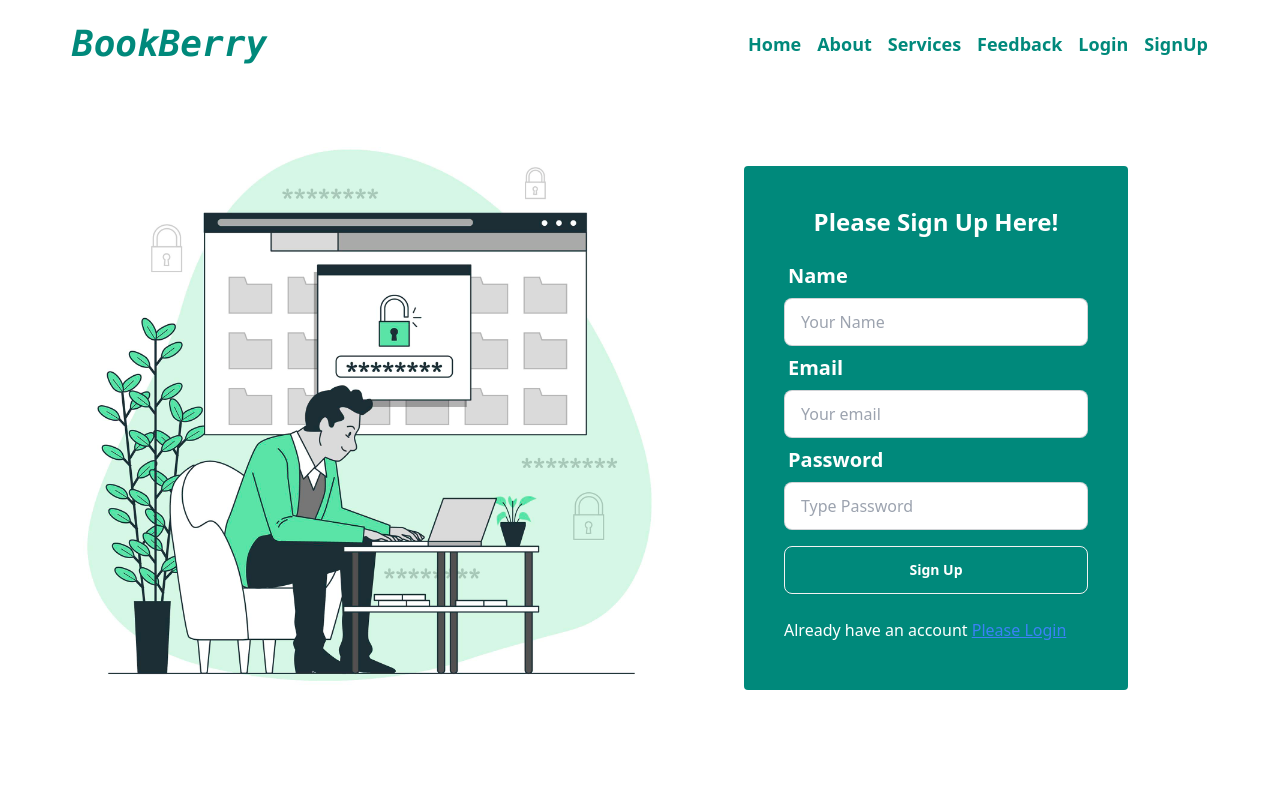
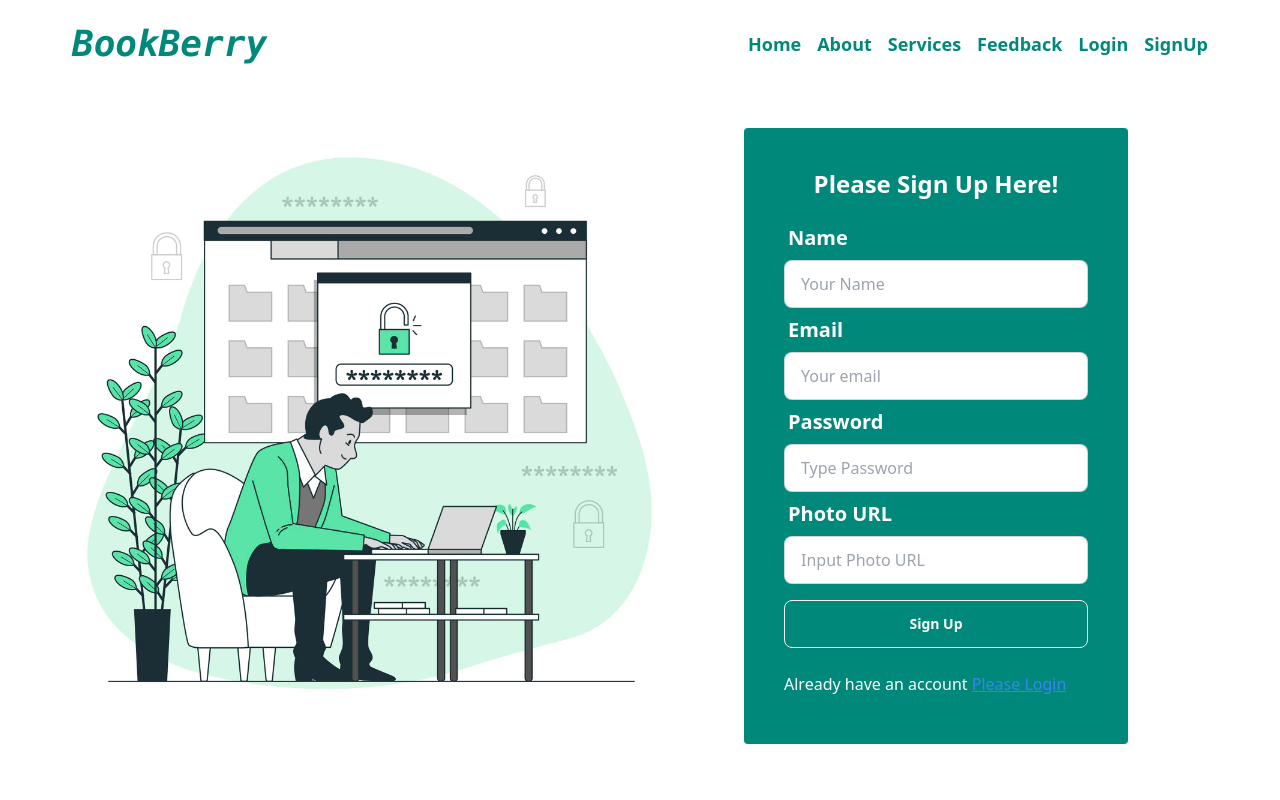
Before and after one commit to tonmoy3673/book-berry, a React (Vite) app: page /signUp in a window 1280 px wide. Shown: the top 800 px of the page. Built offline with nearby package versions, Linux system fonts and the light colour scheme; no server answers.

Commit message:
:bug: set photoURL in signup

```diff
--- a/src/components/Pages/SignUp.jsx
+++ b/src/components/Pages/SignUp.jsx
@@ -1,4 +1,3 @@
-
 
 import { useContext, useState } from 'react';
 import { useForm } from 'react-hook-form';
@@ -22,12 +21,13 @@ const SignUp = () => {
 
 
             const userInfo={
-                displayName:(data.name)
+                displayName:(data.name),
+                photoURL:data.photoURL
             }
             updateUser(userInfo)
             .then(()=>{
 
-                saveUser(data.name,data.email);
+                saveUser(data.name,data.email,data.photoURL);
             })
             .catch(err=>{
                 console.log(err)
@@ -41,8 +41,8 @@ const SignUp = () => {
         });
 
     }
-    const saveUser=(name,email)=>{
-        const user={name,email};
+    const saveUser=(name,email,photoURL)=>{
+        const user={name,email,photoURL};
         console.log(user);
         toast.success('Account Created Successfully!!')
             navigate(from,{replace:true});
@@ -100,6 +100,21 @@ const SignUp = () => {
 
                     </div>
 
+                    <div className="form-control w-full max-w-xs text-black">
+                        <label className="label">
+                            <span className="label-text text-xl font-semibold text-white">Photo URL</span>
+
+                        </label>
+                        <input type="text"
+                        {...register("photoURL",{
+                            required:'photoURL is required',
+
+                        })} placeholder="Input Photo URL"
+                        className="input input-bordered w-full max-w-xs" />
+                        {errors.photoURL && <p role='alert' className='text-red-600'>{errors.photoURL?.message}</p>}
+
+                    </div>
+
 
                    <div className='py-4'>
                    <input type="submit" className='btn w-full hover:bg-warning bg-[#00897B] text-white' value='Sign Up'/>
--- a/src/components/Shared/Header.jsx
+++ b/src/components/Shared/Header.jsx
@@ -27,13 +27,16 @@ const Header = () => {
           </h2>
         </div>
         <div className="md:hidden">
-          <div className="w-10 rounded-full mr-8">
+          {
+            user?.photoURL?
+            <div className="w-10 rounded-full mr-8">
             <img
               className="rounded-full cursor-pointer"
               alt="User Avatar"
-              src="https://img.daisyui.com/images/stock/photo-1534528741775-53994a69daeb.jpg"
+              src={user.photoURL}
             />
-          </div>
+          </div>:<FaRegUser/>
+          }
           <button
             onClick={mobileMenu}
             className="text-white focus:outline-none"
@@ -99,18 +102,21 @@ const Header = () => {
                 </Link>
                 <button
                   onClick={handleLogout}
-                  className="hover:bg-warning py-2 px-4 rounded-xl font-semibold bg-[#880769] text-white"
+                  className="hover:bg-warning py-1 px-4 rounded-xl font-semibold bg-[#00897B] text-white"
                 >
                   Log Out
                 </button>
-                <div className="w-10 rounded-full ml-8 hidden md:block">
-                  {/* <img
+                {
+                  user?.photoURL?
+                  <div className="w-10 rounded-full ml-8 hidden md:block">
+                  <img
                     className="rounded-full cursor-pointer"
                     alt="User Avatar"
-                    src="https://img.daisyui.com/images/stock/photo-1534528741775-53994a69daeb.jpg"
-                  /> */}
-                  <FaRegUser className="text-xl md:text-2xl mt-1"/>
-                </div>
+                    src={user?.photoURL}
+                  />
+
+                </div>:<FaRegUser/>
+                }
               </>
             ) : (
               <>
--- a/src/components/Shared/footer.css
+++ b/src/components/Shared/footer.css
@@ -14,7 +14,7 @@
   background-size: cover;
   background-position: center;
   /* mix-blend-mode: multiply; */
-  opacity: 20%;
+  opacity: 16%;
 
   z-index: -1;
 }
```
